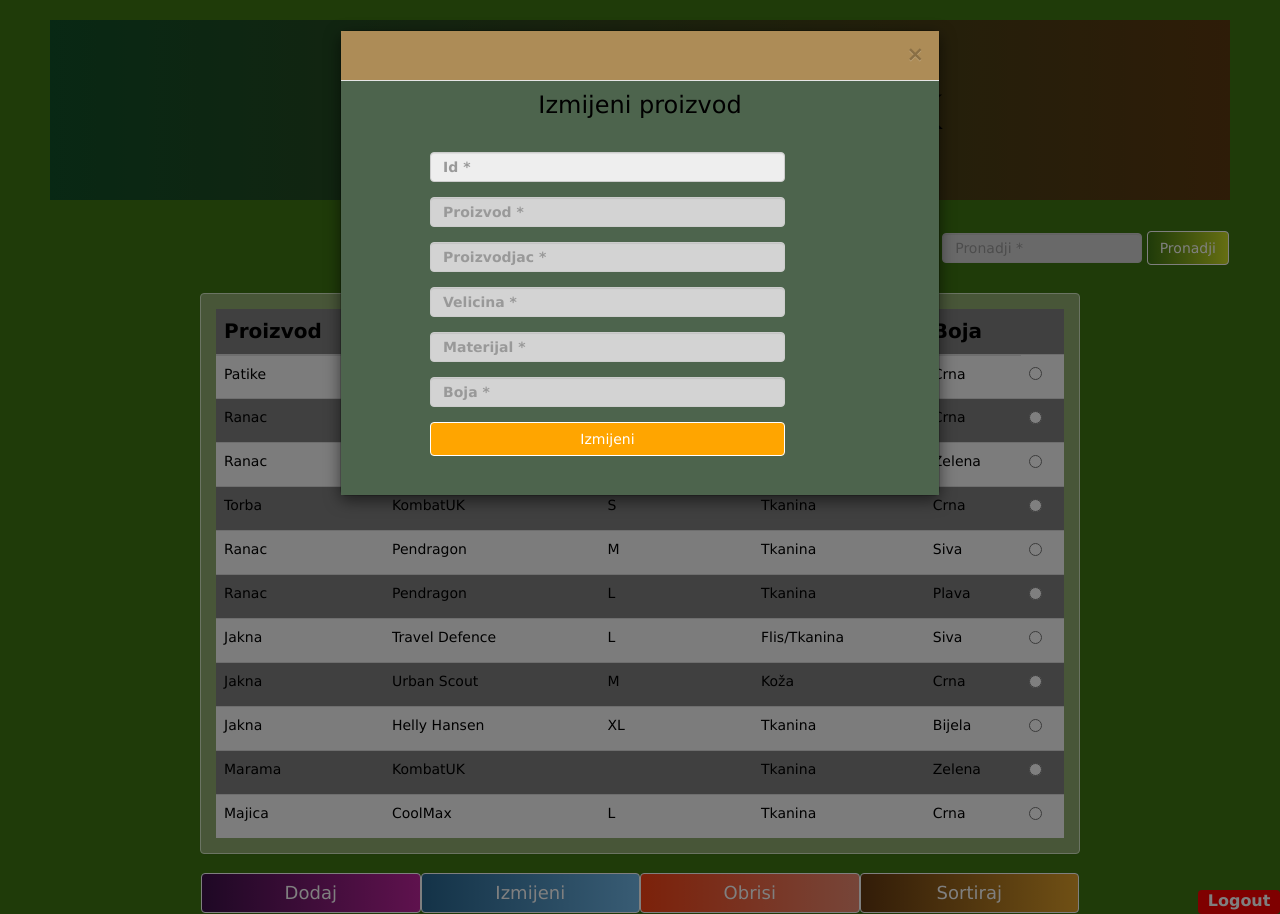
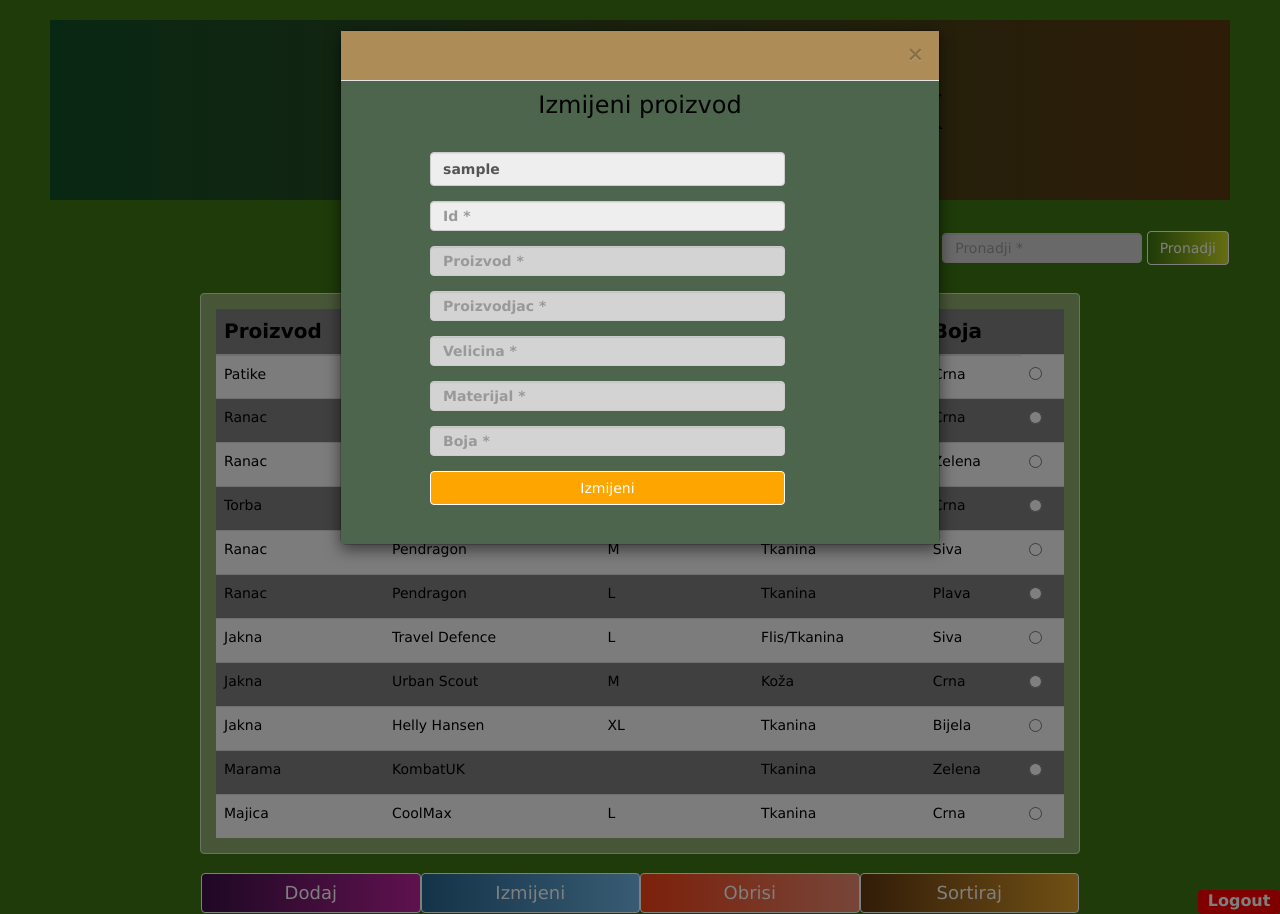
Before and after one commit to mcolakovic/ITEH-1, a PHP site: page /shop.php in a window 1280 px wide, after a click on "Izmijeni". Run offline with PHP 8.4, Linux system fonts and the light colour scheme; the visitor is signed in with stand-in values (Sample User, id 1); data comes from the database, SQL or seed files in the repository; data that the repository does not hold is empty.

Commit message:
Izmjene za add i update

```diff
--- a/handler/add.php
+++ b/handler/add.php
@@ -4,6 +4,6 @@ require "../dbBroker.php";
 require "../model/proizvodi.php";
 
 if (isset($_POST['proizvod']) && isset($_POST['proizvodjac']) && isset($_POST['velicina']) && isset($_POST['materijal']) && isset($_POST['boja'])) {
-    $proizvod = new Proizvodi(null, $_POST['proizvod'], $_POST['proizvodjac'], $_POST['velicina'], $_POST['materijal'], $_POST['boja']);
+    $proizvod = new Proizvodi(null, $_POST['proizvod'], $_POST['proizvodjac'], $_POST['velicina'], $_POST['materijal'], $_POST['boja'], $_POST['username']);
     $status = Proizvodi::add($proizvod, $conn);
 }
--- a/handler/update.php
+++ b/handler/update.php
@@ -4,7 +4,7 @@ require "../dbBroker.php";
 require "../model/proizvodi.php";
 
 if (isset($_POST['id']) && isset($_POST['proizvod']) && isset($_POST['proizvodjac']) && isset($_POST['velicina']) && isset($_POST['materijal']) && isset($_POST['boja'])) {
-    $status = Proizvodi::update($_POST['id'], $_POST['proizvod'], $_POST['proizvodjac'], $_POST['velicina'], $_POST['materijal'], $_POST['boja'], $conn);
+    $status = Proizvodi::update($_POST['id'], $_POST['proizvod'], $_POST['proizvodjac'], $_POST['velicina'], $_POST['materijal'], $_POST['boja'], $_POST['username'], $conn);
     if ($status) {
         echo "Success";
     } else {
--- a/model/proizvodi.php
+++ b/model/proizvodi.php
@@ -46,15 +46,15 @@ class Proizvodi
         return $conn->query($query);
     }
 
-    public static function update($idU, $proizvodU, $proizvodjacU, $velicinaU, $materijalU, $bojaU,  mysqli $conn)
+    public static function update($idU, $proizvodU, $proizvodjacU, $velicinaU, $materijalU, $bojaU, $usernameU, mysqli $conn)
     {
-        $query = "UPDATE proizvodi SET proizvod='$proizvodU', proizvodjac='$proizvodjacU', velicina='$velicinaU',materijal='$materijalU',boja='$bojaU' WHERE id='$idU'";
+        $query = "UPDATE proizvodi SET proizvod='$proizvodU', proizvodjac='$proizvodjacU', velicina='$velicinaU',materijal='$materijalU',boja='$bojaU',username='$usernameU' WHERE id='$idU'";
         return $conn->query($query);
     }
 
     public static function add(Proizvodi $proizvodQ, mysqli $conn)
     {
-        $query = "INSERT INTO proizvodi (proizvod, proizvodjac, velicina, materijal, boja) VALUES ('$proizvodQ->proizvod', '$proizvodQ->proizvodjac', '$proizvodQ->velicina', '$proizvodQ->materijal', '$proizvodQ->boja')";
+        $query = "INSERT INTO proizvodi (proizvod, proizvodjac, velicina, materijal, boja, username) VALUES ('$proizvodQ->proizvod', '$proizvodQ->proizvodjac', '$proizvodQ->velicina', '$proizvodQ->materijal', '$proizvodQ->boja', '$proizvodQ->username')";
         return $conn->query($query);
     }
 
--- a/shop.php
+++ b/shop.php
@@ -119,6 +119,9 @@ if ($rezultat->num_rows == 0) {
                             <h3 style="color: black; text-align: center">Dodaj proizvod</h3>
                             <div class="row">
                                 <div class="col-md-11 ">
+                                    <div class="form-group" style="display: none;">
+                                        <input id="username" type="text" name="username" class="form-control" value="<?php echo $_SESSION['user_admin'] ?>" readonly />
+                                    </div>
                                     <div class="form-group">
                                         <label for="">Proizvod</label>
                                         <input type="text" style="border: 1px solid black" name="proizvod" class="form-control" />
@@ -165,6 +168,9 @@ if ($rezultat->num_rows == 0) {
                             <div class="row">
                                 <div class="col-md-12">
                                     <div class="form-group">
+                                        <input id="username" type="text" name="username" class="form-control" value="<?php echo $_SESSION['user_admin'] ?>" readonly />
+                                    </div>
+                                    <div class="form-group">
                                         <input id="id" type="text" name="id" class="form-control" placeholder="Id *" value="" readonly />
                                     </div>
                                     <div class="form-group">
```
